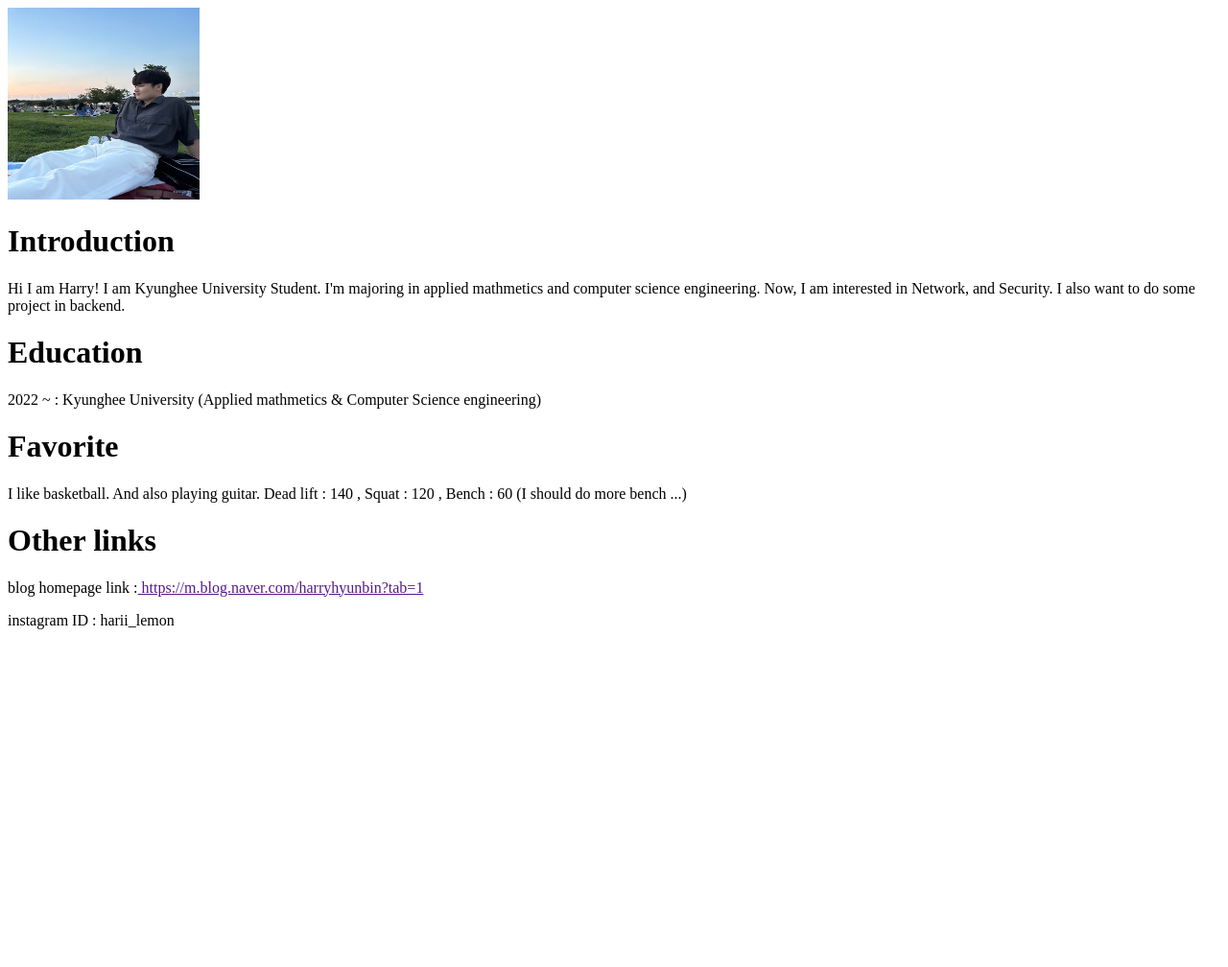
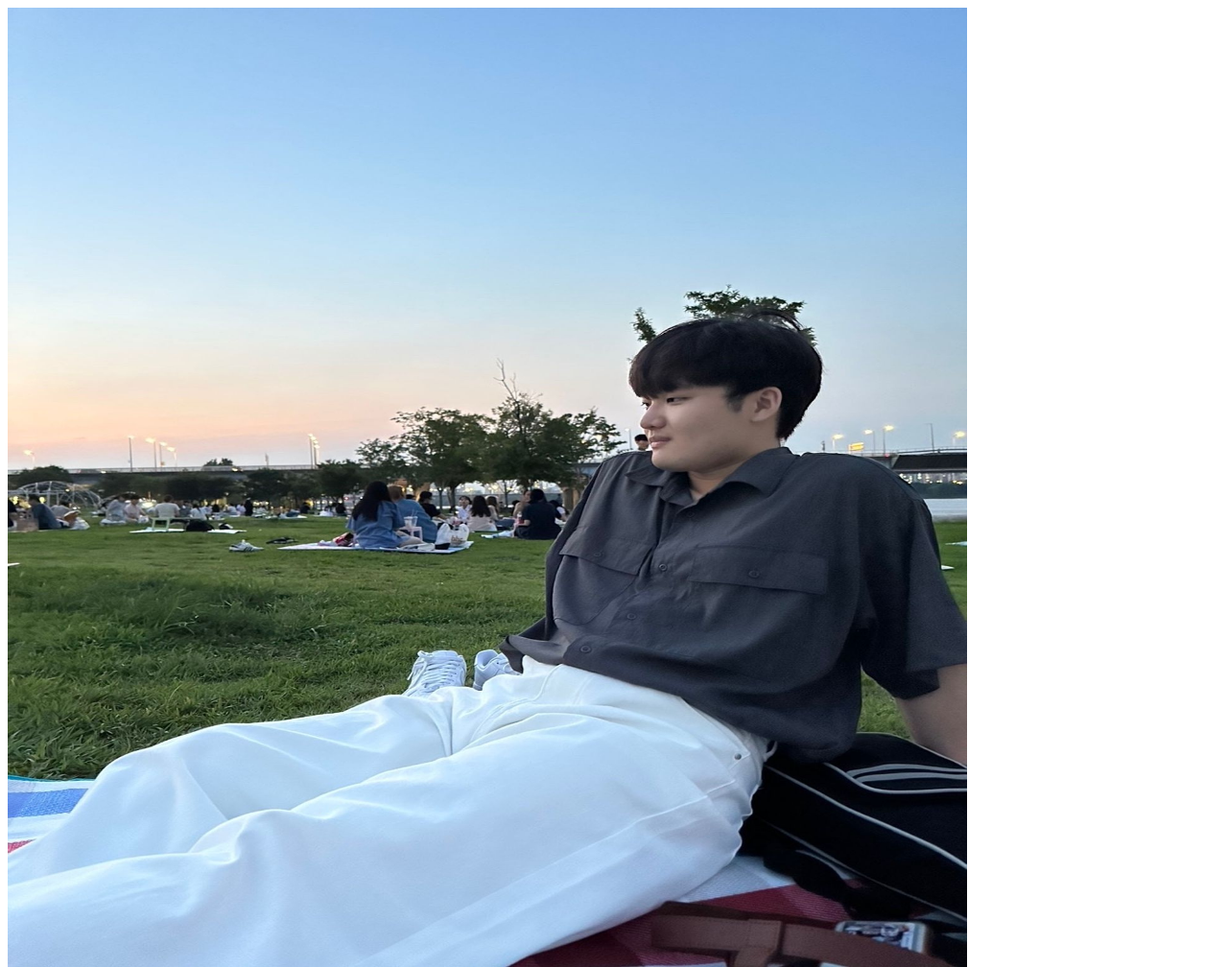
Before and after one commit to SickofU/SickOfU.github.io, a plain HTML site: page index.html in a window 1280 px wide. Shown: the top 1008 px of the page at 96% size. Before the commit the page ends 800 px from the top, so only its background shows below. Drawn offline with Linux system fonts and the light colour scheme.

Commit message:
Update index.html

```diff
--- a/index.html
+++ b/index.html
@@ -7,7 +7,7 @@
 	<title>Hi Welcome to the HyunBin's Web page !</title>
 </head>
 <body>
-<img src="KakaoTalk_20240514_124117127.jpg" width="200" height="200" border="0">
+<img src="KakaoTalk_20240514_124117127.jpg" width="1000" height="1000" border="0">
 <h1>Introduction</h1>
 <p>Hi I am Harry! I am Kyunghee University Student. I'm majoring in applied mathmetics and computer science engineering.
 
```
